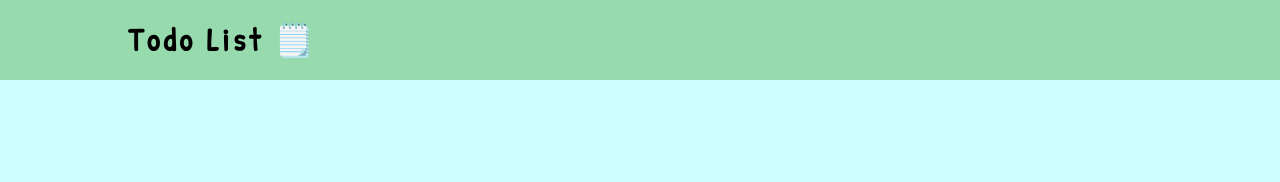
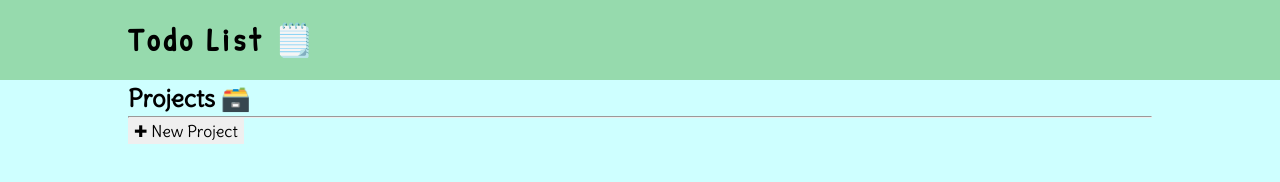
Before and after one commit to lokesh-karthikeyan/odin-todo_list, a website: page src/template.html in a window 1280 px wide. Drawn offline with Linux system fonts and the light colour scheme.

Commit message:
Feat: Add markup for -> `section: projects`

```diff
--- a/src/template.html
+++ b/src/template.html
@@ -12,5 +12,18 @@
         <h1 class="header__title">Todo List 🗒️</h1>
       </div>
     </header>
+    <main class="main">
+      <section class="section projects">
+        <div class="container">
+          <h2 class="section__title">Projects 🗃️</h2>
+          <hr class="line">
+          <div class="projects__list">
+          </div>
+          <div class="wrapper">
+            <button class="button create">✚ New Project</button>
+          </div>
+        </div>
+      </section>
+    </main>
   </body>
 </html>
```
